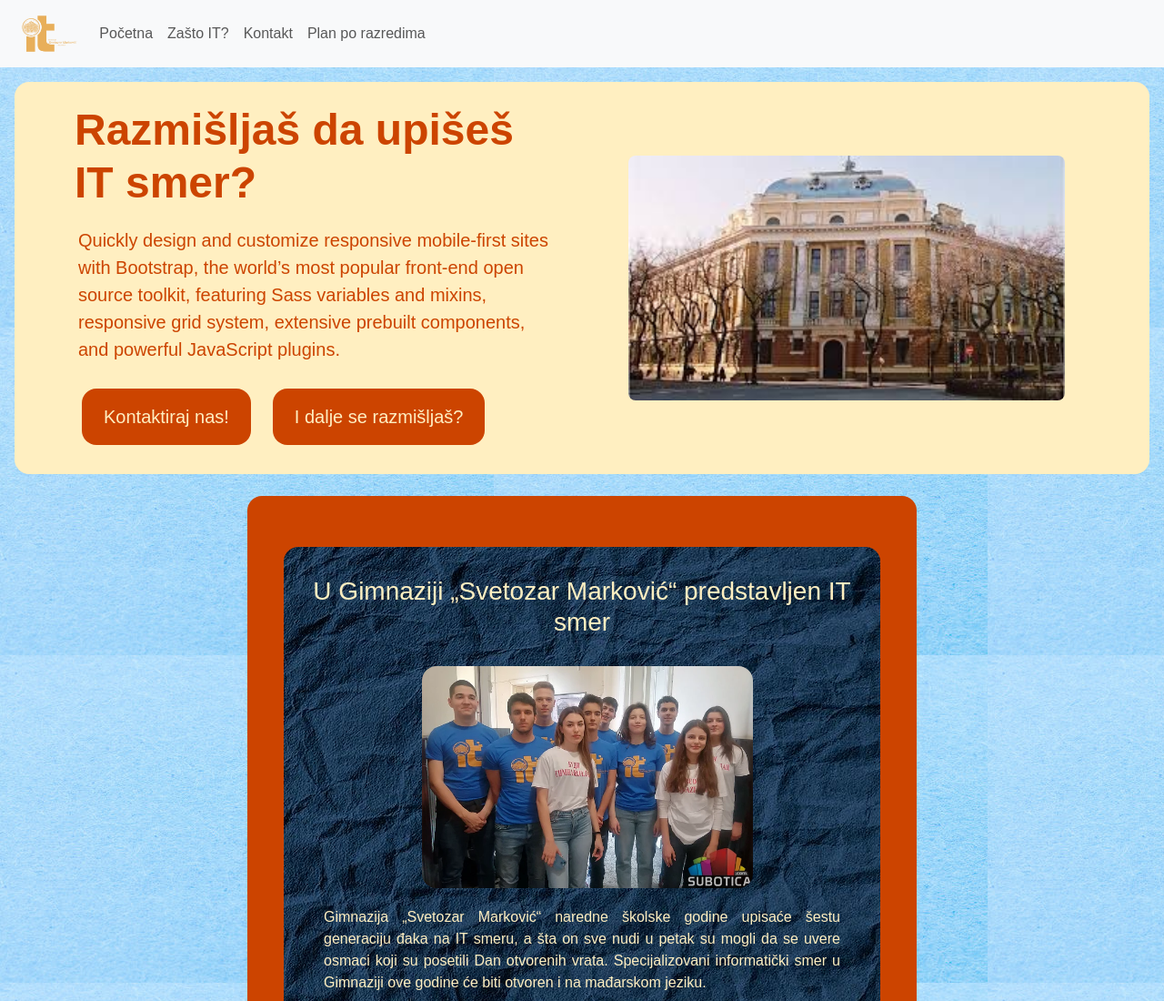
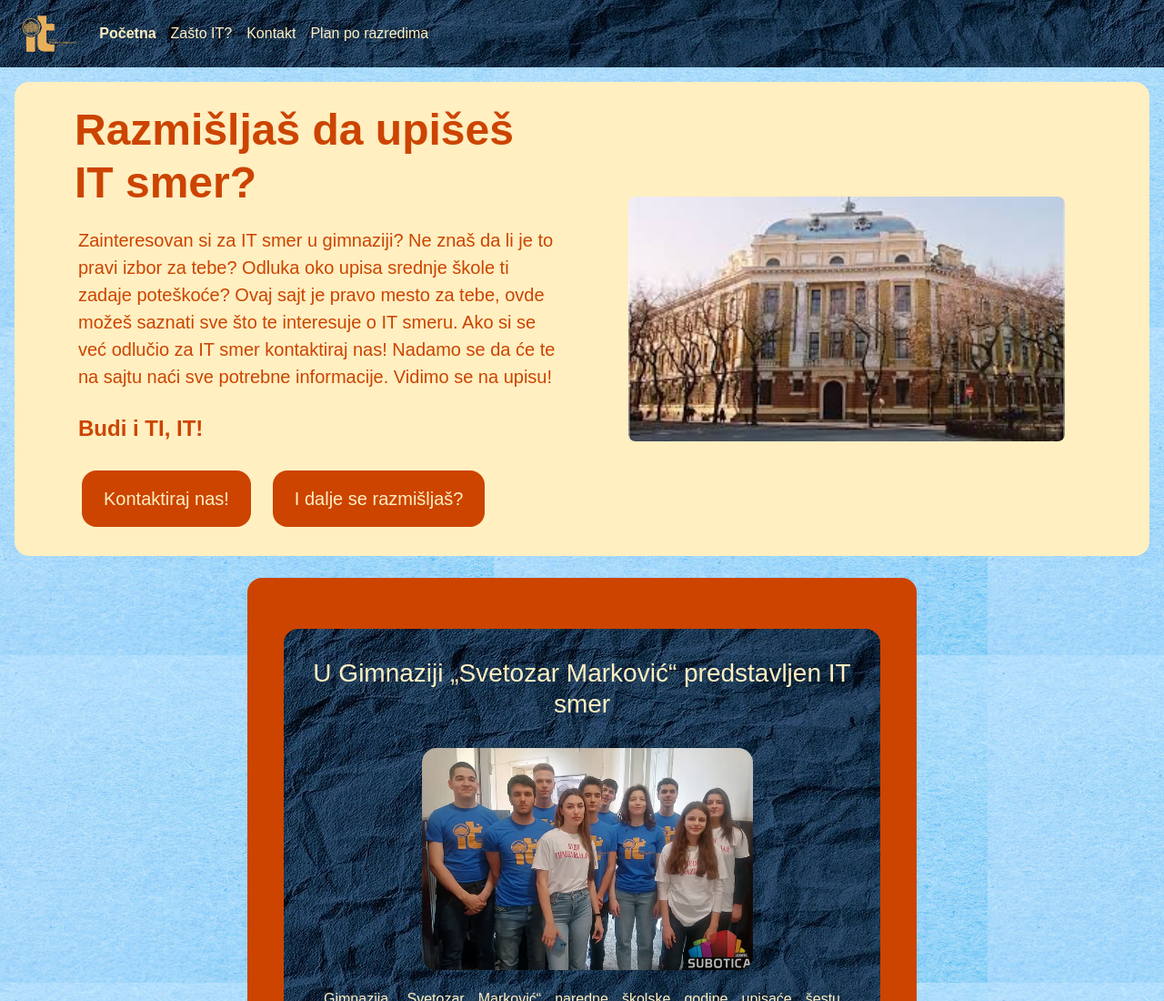
Before and after one commit to Rudic21302/maturskiIT, a plain HTML site: page index.html in a window 1280 px wide. Shown: the top 1100 px of the page at 91% size. Drawn offline with nearby package versions, Linux system fonts and the light colour scheme; a web font is replaced by a local one.

Commit message:
ALL DONE

```diff
--- a/assets/styles/style.css
+++ b/assets/styles/style.css
@@ -9,6 +9,32 @@ p{
     padding: 4px !important;
 }
 /*NAVBAR*/
+.navbar{
+    background-image: url(../images/footer-texture.jpg);
+}
+.nav-link{
+    font-weight: 500;
+    color: #FFEFC1;
+}
+.nav-link:hover{
+    color: #cc4400;
+    font-weight: 700;
+}
+.nav-item.active .nav-link{
+    color: #FFEFC1;
+    font-weight: 900;
+    font-size: 16px;
+}
+.nav-item.active .nav-link:hover{
+    color: #cc4400;
+    font-weight: 900;
+    font-size: 16px;
+}
+.nav-item.active .nav-link:active{
+    color: #FFEFC1;
+    font-weight: 900;
+    font-size: 16px;
+}
 .navbar-brand-image
 {
     max-height: 48px;
@@ -131,6 +157,9 @@ p{
     background-image: url(../images/background-texture.jpg);
     color: #cc4400 ;
     font-weight: 900;
+}
+.lead b{
+    font-size: 24px;
 }
 /*BLOG SECTION*/
 .blog-section{
--- a/index.html
+++ b/index.html
@@ -57,8 +57,8 @@
 
                     <div class="lc-block mb-3">
                         <div editable="rich">
-                            <p class="lead">Quickly design and customize responsive mobile-first sites with Bootstrap, the world’s most popular front-end open source toolkit, featuring Sass variables and mixins, responsive grid system, extensive prebuilt components, and powerful JavaScript plugins.
-                            </p>
+                            <p class="lead">Zainteresovan si za IT smer u gimnaziji? Ne znaš da li je to pravi izbor za tebe? Odluka oko upisa srednje škole ti zadaje poteškoće? Ovaj sajt je pravo mesto za tebe, ovde možeš saznati sve što te interesuje o IT smeru. Ako si se već odlučio za IT smer kontaktiraj nas! Nadamo se da će te na sajtu naći sve potrebne informacije. Vidimo se na upisu!</p>
+                            <p class="lead"><b><b>Budi i TI, IT!</b></b></p>
                         </div>
                     </div>
 
```
